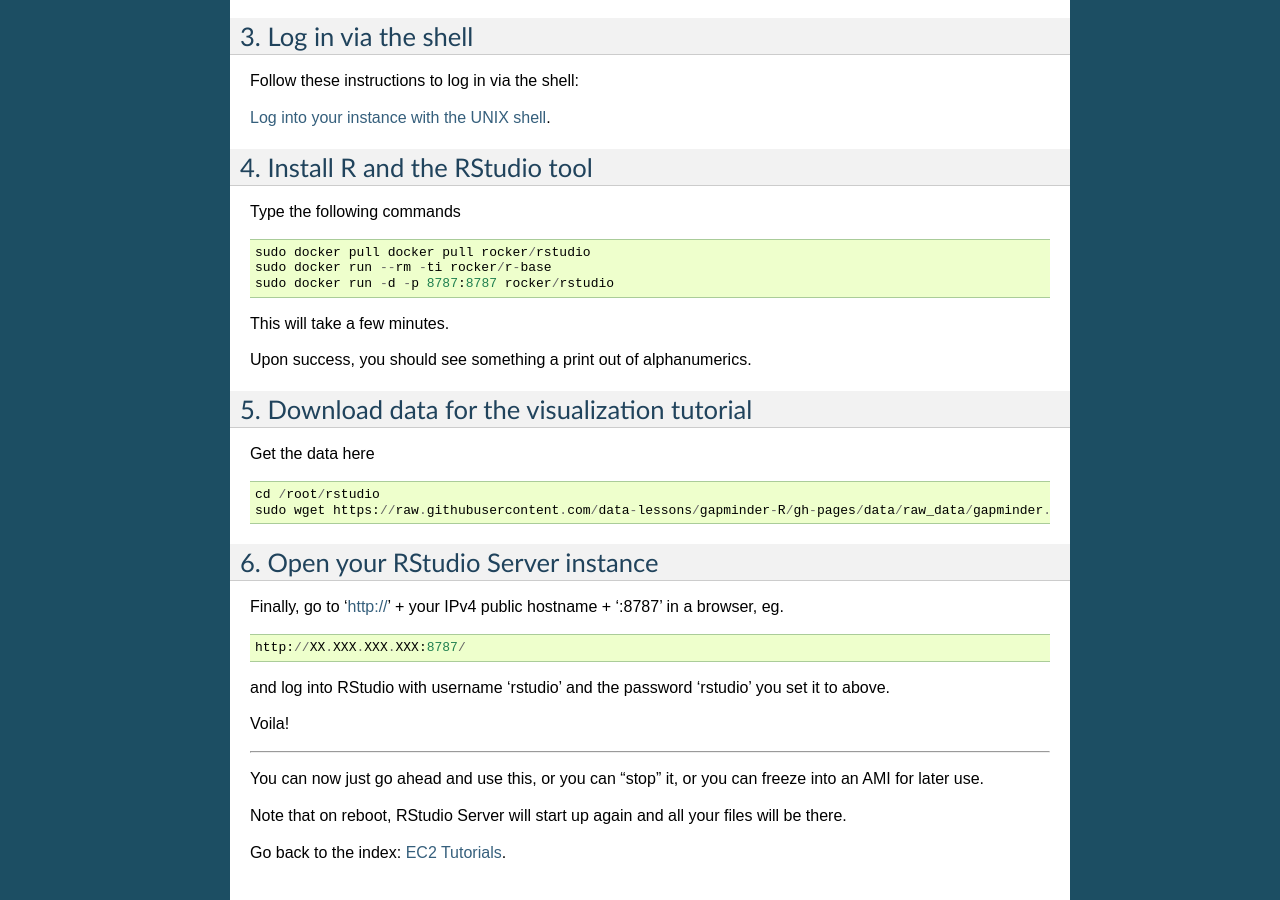
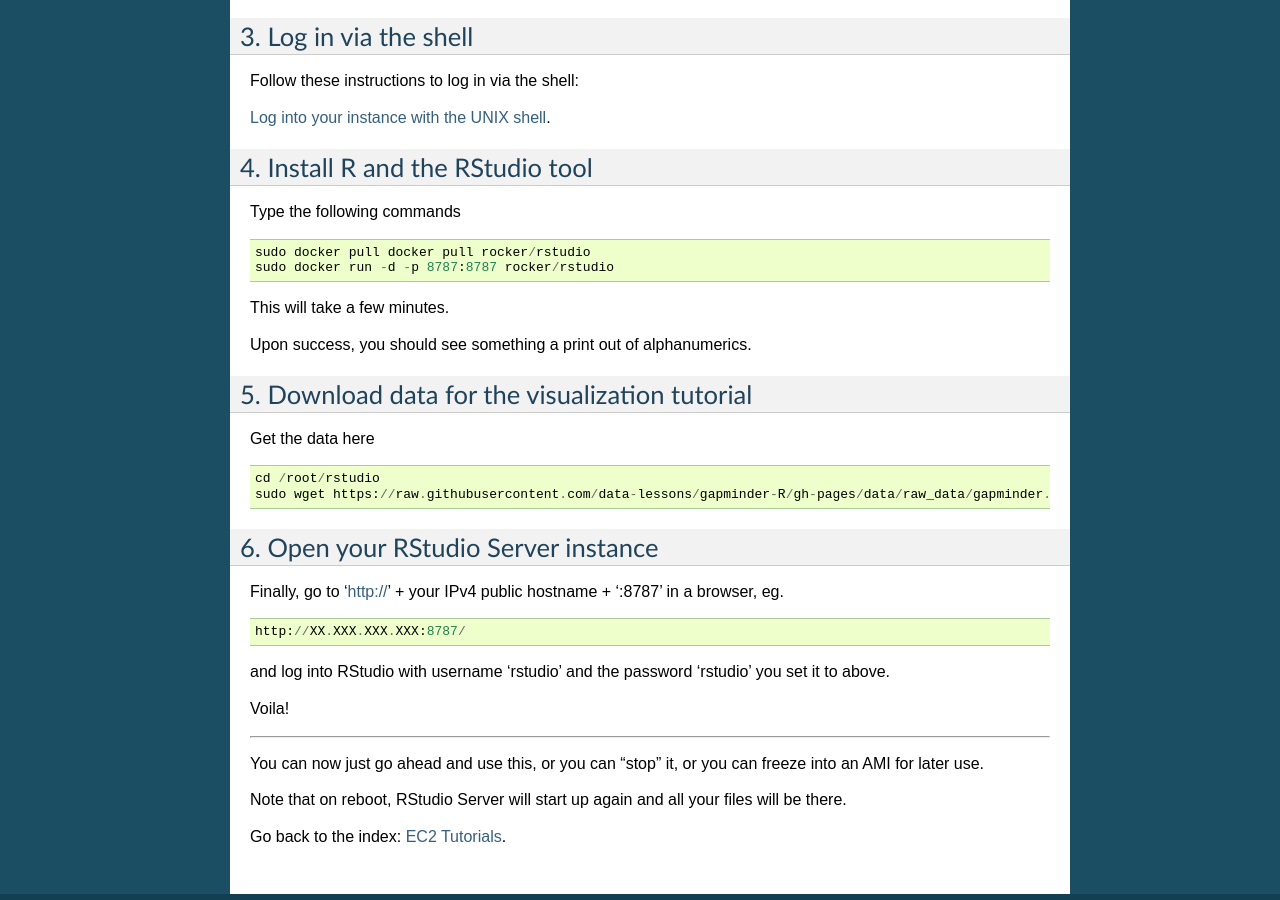
Before and after one commit to germs-lab/ec2-tutorials, a Sphinx documentation site: the page built from docs/install-rstudio-server.rst, in a window 1280 px wide and 900 px high, scrolled down 640 px. Built offline with Sphinx 7.4.7, drawn with Linux system fonts in a browser that asks for light colours.

Commit message:
Update install-rstudio-server.rst

```diff
--- a/docs/install-rstudio-server.rst
+++ b/docs/install-rstudio-server.rst
@@ -52,7 +52,6 @@
 Type the following commands ::
 
     sudo docker pull docker pull rocker/rstudio
-    sudo docker run --rm -ti rocker/r-base
     sudo docker run -d -p 8787:8787 rocker/rstudio
 
 This will take a few minutes.
```
